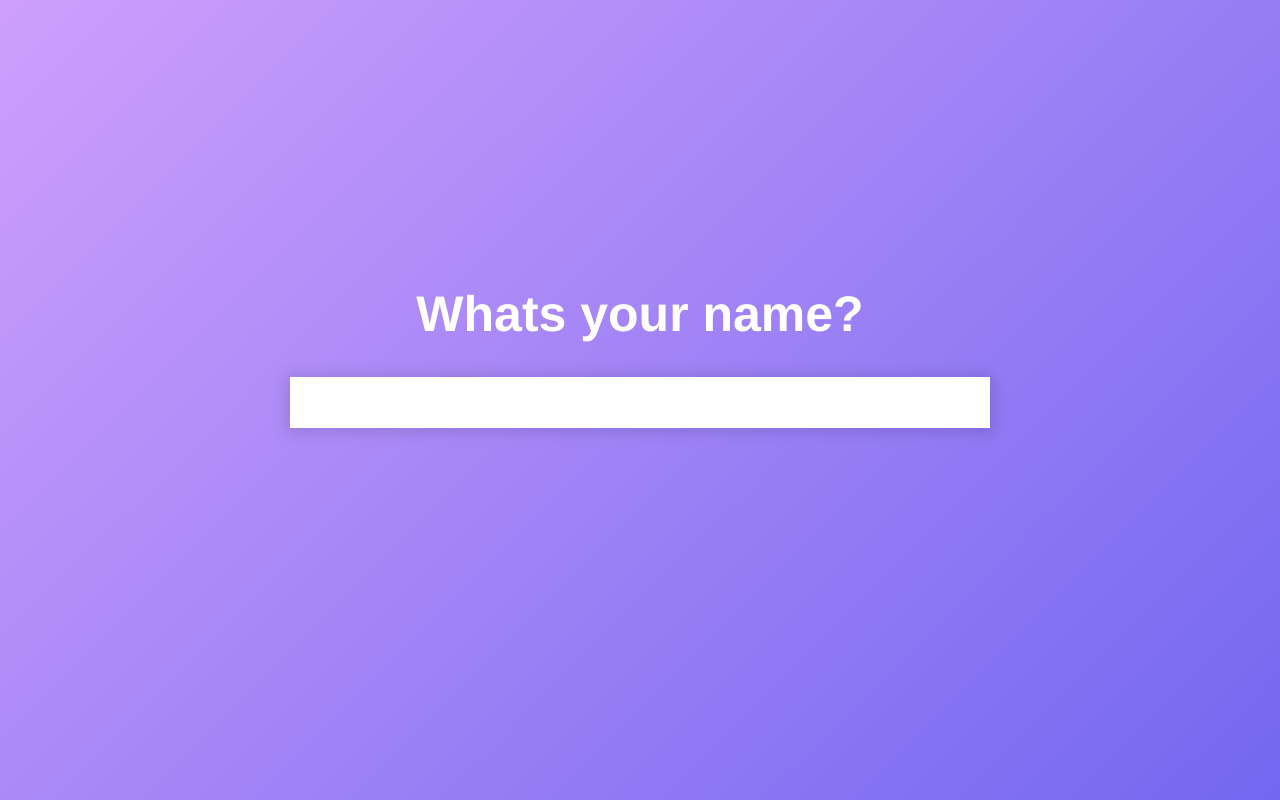
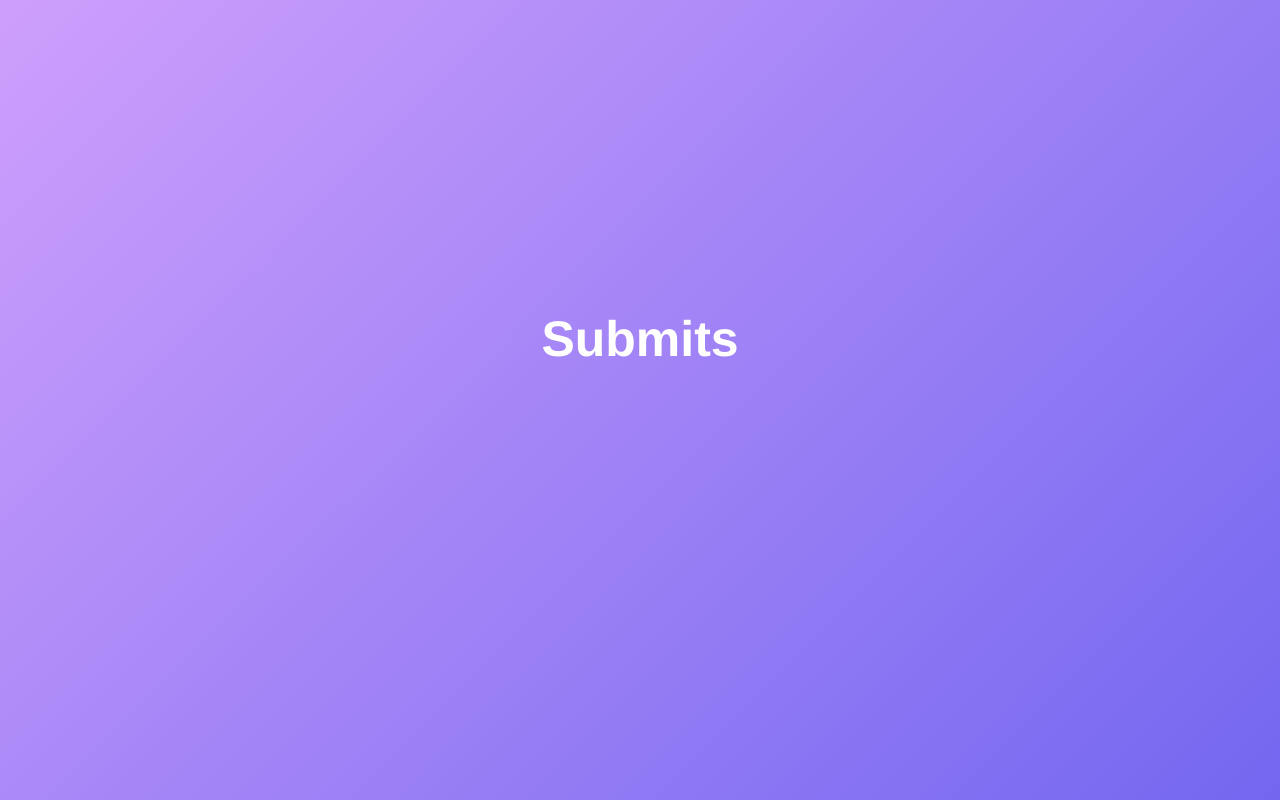
Before and after one commit to Kimla/netlify-functions, a Vue app: page /submits in a window 1280 px wide. Built offline with nearby package versions, Linux system fonts and the light colour scheme.

Commit message:
Installed vue-router and setup the project to use it.

```diff
--- a/package.json
+++ b/package.json
@@ -15,7 +15,8 @@
     "mailgun-js": "^0.21.0",
     "netlify-lambda": "^1.0.2",
     "normalize.css": "^8.0.0",
-    "vue": "^2.5.17"
+    "vue": "^2.5.17",
+    "vue-router": "^3.0.1"
   },
   "devDependencies": {
     "@vue/cli-plugin-babel": "^3.0.5",
--- a/src/App.vue
+++ b/src/App.vue
@@ -1,17 +1,14 @@
 <template>
   <div id="app">
-    <Form/>
+    <div class="appInner">
+      <router-view></router-view>
+    </div>
   </div>
 </template>
 
 <script>
-import Form from './components/Form.vue'
-
 export default {
   name: 'app',
-  components: {
-    Form
-  }
 }
 </script>
 
@@ -44,4 +41,10 @@ body {
 h1 {
   font-size: 50px;
 }
+.appInner {
+  width: 700px;
+  margin: 0 auto;
+  max-width: 100%;
+  margin-bottom: 15vh;
+}
 </style>
--- a/src/components/Form.vue
+++ b/src/components/Form.vue
@@ -95,7 +95,7 @@ export default {
         name: this.name,
         contact: this.contact,
         message: this.message,
-      }).then(res => {
+      }).then(() => {
         this.step++;
       });
     }
@@ -104,12 +104,6 @@ export default {
 </script>
 
 <style scoped>
-.form {
-  width: 700px;
-  margin: 0 auto;
-  max-width: 100%;
-  margin-bottom: 15vh;
-}
 .input {
   width: 100%;
   padding: 15px;
--- a/src/main.js
+++ b/src/main.js
@@ -1,8 +1,10 @@
 import Vue from 'vue'
 import App from './App.vue'
+import {router} from './router';
 
 Vue.config.productionTip = false
 
 new Vue({
+  router,
   render: h => h(App)
 }).$mount('#app')
--- /dev/null
+++ b/src/pages/index.vue
@@ -0,0 +1,19 @@
+<template>
+  <div>
+    <Form/>
+  </div>
+</template>
+
+<script>
+import Form from '../components/Form.vue'
+
+export default {
+  components: {
+    Form
+  }
+}
+</script>
+
+<style scoped>
+
+</style>
--- /dev/null
+++ b/src/pages/submits.vue
@@ -0,0 +1,15 @@
+<template>
+  <div>
+    <h1>Submits</h1>
+  </div>
+</template>
+
+<script>
+export default {
+
+}
+</script>
+
+<style scoped>
+
+</style>
--- /dev/null
+++ b/src/router/index.js
@@ -0,0 +1,22 @@
+import Vue from 'vue';
+import Router from 'vue-router';
+import Home from '../pages/index.vue';
+import Submits from '../pages/submits.vue';
+
+Vue.use(Router);
+
+export const router = new Router({
+    mode: 'history',
+    routes: [
+        {
+            path: '/',
+            name: 'Home',
+            component: Home,
+        },
+        {
+            path: '/submits',
+            name: 'Submits',
+            component: Submits,
+        },
+    ],
+});
```
Also changed, not shown: 1 other file (tests, documents, lock files or other folders).
